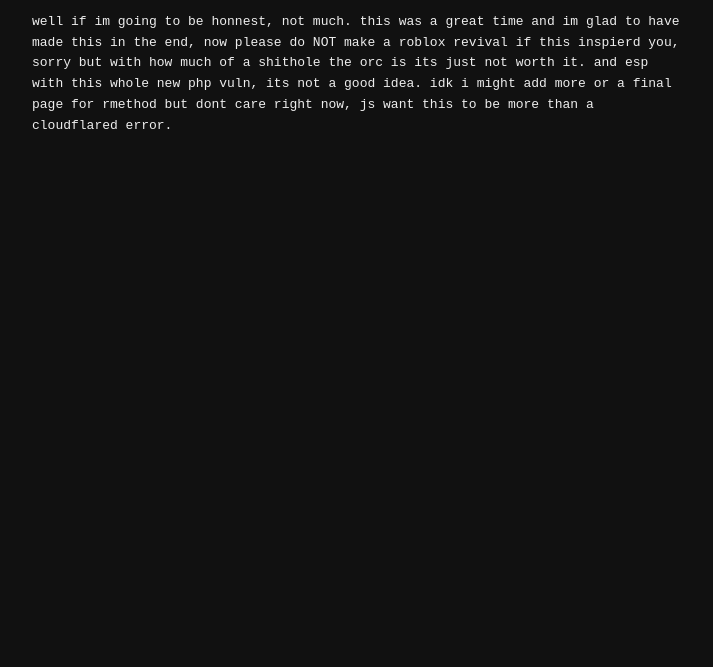
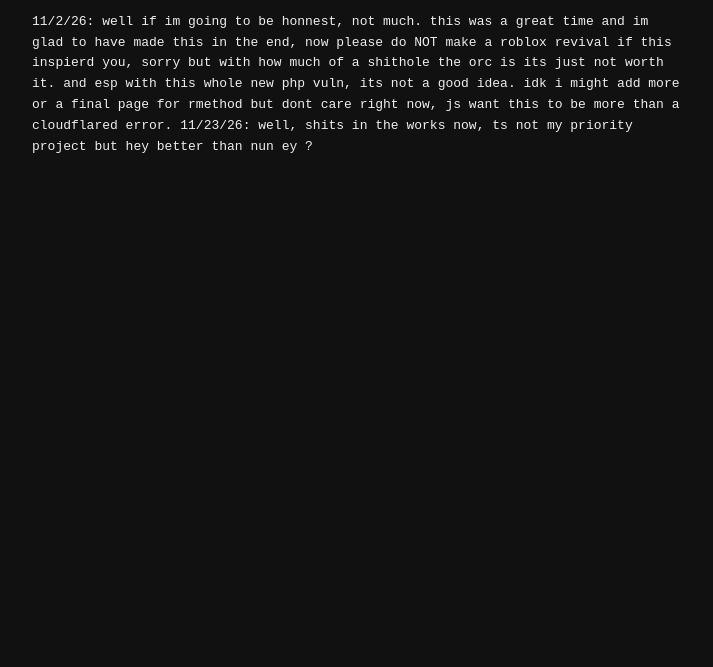
Before and after one commit to olithebest12/rmethod, a plain HTML site: page whatnow.html in a window 1280 px wide. Shown: the part 133-800 px from the top of the page, without its empty margins (283-996 px from the left). Drawn offline with Linux system fonts and the light colour scheme.

Commit message:
Update whatnow.html

```diff
--- a/whatnow.html
+++ b/whatnow.html
@@ -64,7 +64,7 @@
 
   <h1>what now ?</h1>
   <ul>
-    <li>well if im going to be honnest, not much. this was a great time and im glad to have made this in the end, now please do NOT make a roblox revival if this inspierd you, sorry but with how much of a shithole the orc is its just not worth it. and esp with this whole new php vuln, its not a good idea. idk i might add more or a final page for rmethod but dont care right now, js want this to be more than a cloudflared error.</li>
+    <li>11/2/26: well if im going to be honnest, not much. this was a great time and im glad to have made this in the end, now please do NOT make a roblox revival if this inspierd you, sorry but with how much of a shithole the orc is its just not worth it. and esp with this whole new php vuln, its not a good idea. idk i might add more or a final page for rmethod but dont care right now, js want this to be more than a cloudflared error. 11/23/26: well, shits in the works now, ts not my priority project but hey better than nun ey ?</li>
   </ul>
 </body>
 </html>
```
